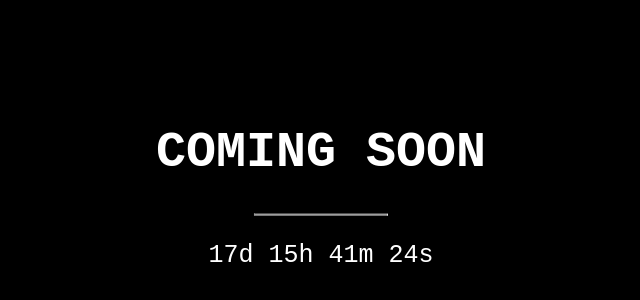
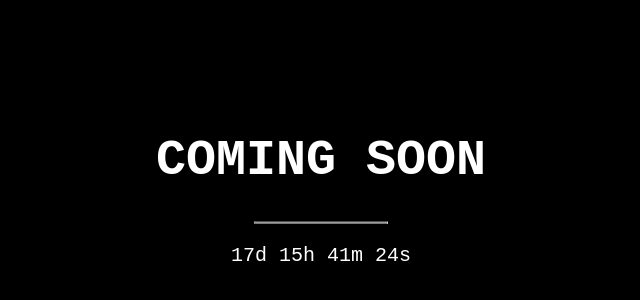
Before and after one commit to minaroid/minaroid, a Next.js app: page / in a window 1280 px wide. Shown: the part 208-508 px from the top of the page, without its empty margins (319-959 px from the left). Built offline with nearby package versions, Linux system fonts and the light colour scheme.

Commit message:
add comming soon page

```diff
--- a/src/pages/index.tsx
+++ b/src/pages/index.tsx
@@ -24,15 +24,10 @@ const Home = () => {
       setRemainingTime(
         days + "d " + hours + "h " + minutes + "m " + seconds + "s "
       );
-      // console.log();
-      // Display the result in an element with id="demo"
-      // document.getElementById("demo").innerHTML =
-      // days + "d " + hours + "h " + minutes + "m " + seconds + "s ";
 
       // If the count down is finished, write some text
       if (distance < 0) {
         clearInterval(x);
-        // document.getElementById("demo").innerHTML = "EXPIRED";
       }
     }, 1000);
   }, [countDownDate, setRemainingTime]);
@@ -42,7 +37,7 @@ const Home = () => {
       <div className={styles.middle}>
         <h1>COMING SOON</h1>
         <hr style={{ width: "40%" }}></hr>
-        <p>{remainingTime}</p>
+        <p style={{ fontSize: 20 }}>{remainingTime}</p>
       </div>
     </div>
   );
```
